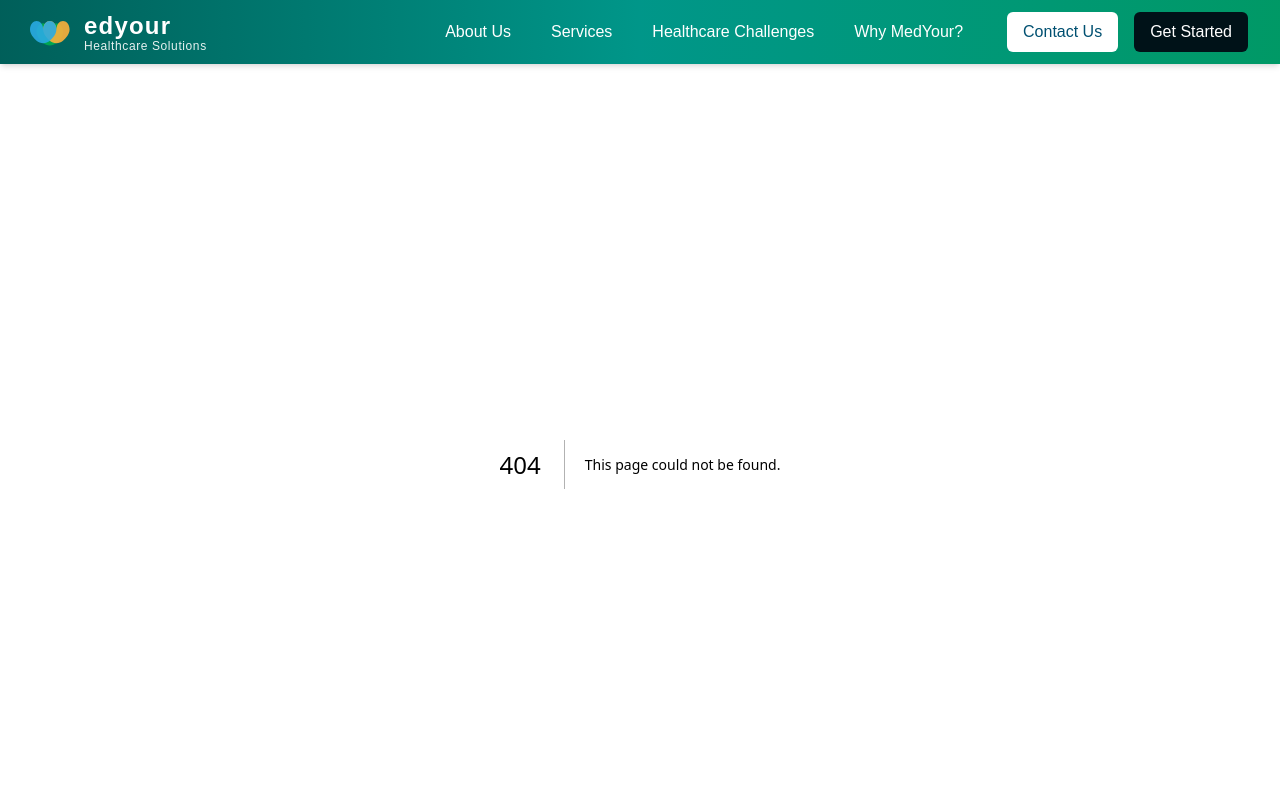
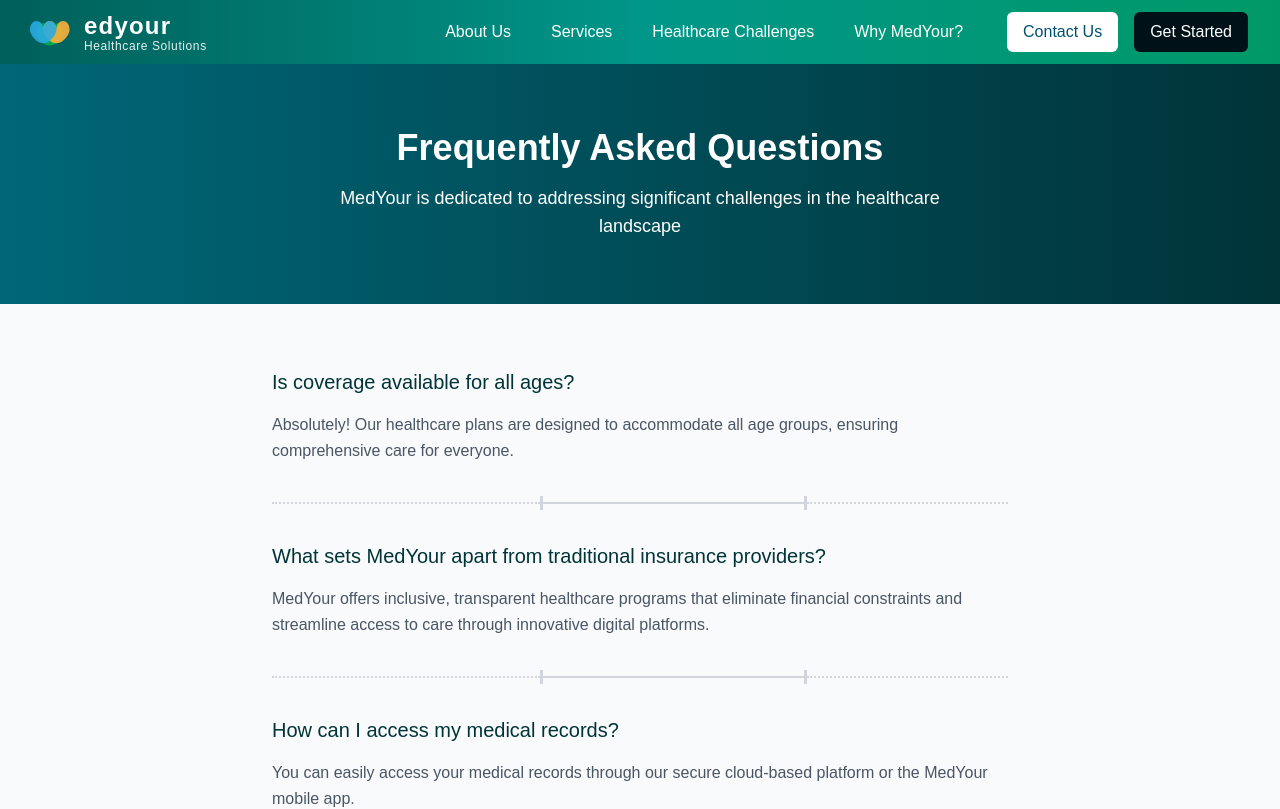
Before and after one commit to OmarELshemy98/medyour-website, a Next.js app: page /faqs in a window 1280 px wide. Before the commit this address had no page. Shown: the top 809 px of the page. Built offline with nearby package versions, Linux system fonts and the light colour scheme.

Commit message:
add FAQS page

```diff
--- /dev/null
+++ b/src/app/faqs/page.tsx
@@ -0,0 +1,64 @@
+"use client";
+
+import { useState } from 'react';
+import type { FC } from 'react';
+
+const FAQsPage: FC = () => {
+  const faqs = [
+    {
+      question: "Is coverage available for all ages?",
+      answer: "Absolutely! Our healthcare plans are designed to accommodate all age groups, ensuring comprehensive care for everyone."
+    },
+    {
+      question: "What sets MedYour apart from traditional insurance providers?",
+      answer: "MedYour offers inclusive, transparent healthcare programs that eliminate financial constraints and streamline access to care through innovative digital platforms."
+    },
+    {
+      question: "How can I access my medical records?",
+      answer: "You can easily access your medical records through our secure cloud-based platform or the MedYour mobile app."
+    }
+  ];
+
+  return (
+    <div className="min-h-screen bg-gray-50">
+      {/* Header Section */}
+      <div className="text-center py-16 bg-gradient-to-r from-[#006778] to-[#003439]">
+        <h1 className="text-4xl font-bold text-white mb-4">Frequently Asked Questions</h1>
+        <p className="text-white text-lg max-w-2xl mx-auto px-4">
+          MedYour is dedicated to addressing significant challenges in the healthcare landscape
+        </p>
+      </div>
+
+      {/* FAQs Section */}
+      <div className="max-w-3xl mx-auto px-4 py-16">
+        <div className="space-y-8">
+          {faqs.map((faq, index) => (
+            <div key={index}>
+              <div className="pb-8">
+                <h3 className="text-[#003439] text-xl font-medium mb-4">
+                  {faq.question}
+                </h3>
+                <p className="text-gray-600 leading-relaxed">
+                  {faq.answer}
+                </p>
+              </div>
+              {index !== faqs.length - 1 && (
+                <div className="flex items-center w-full mb-8">
+                  <div className="w-[40%]  border-t-2 border-dotted border-gray-300"></div>
+                  <div className="w-[40%] flex items-center">
+                    <div className="w-[3px] h-[14px] bg-gray-300"></div>
+                    <div className="flex-1 border-t-2 border-solid border-gray-300"></div>
+                    <div className="w-[3px] h-[14px] bg-gray-300"></div>
+                  </div>
+                  <div className="w-[30%] border-t-2 border-dotted border-gray-300"></div>
+                </div>
+              )}
+            </div>
+          ))}
+        </div>
+      </div>
+    </div>
+  );
+};
+
+export default FAQsPage;
```
Also changed, not shown: src/components/logo.png (added).
